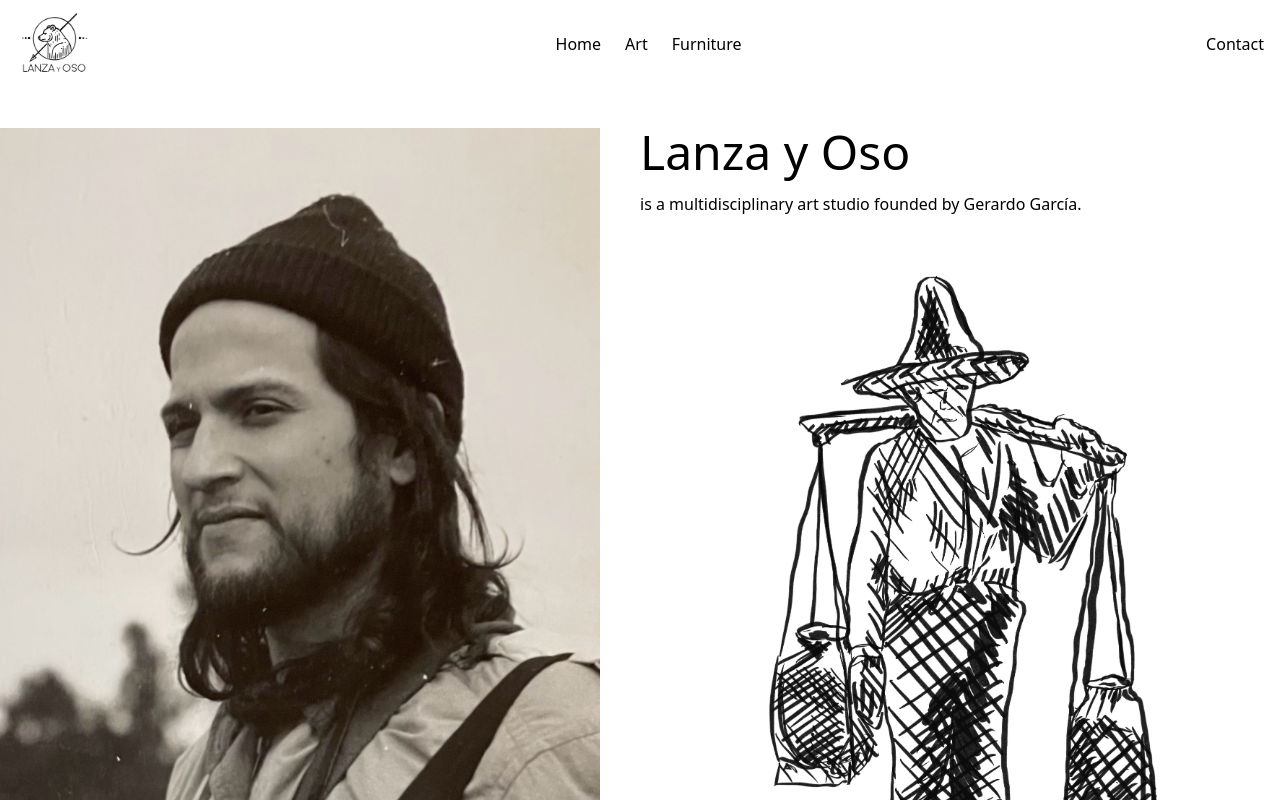
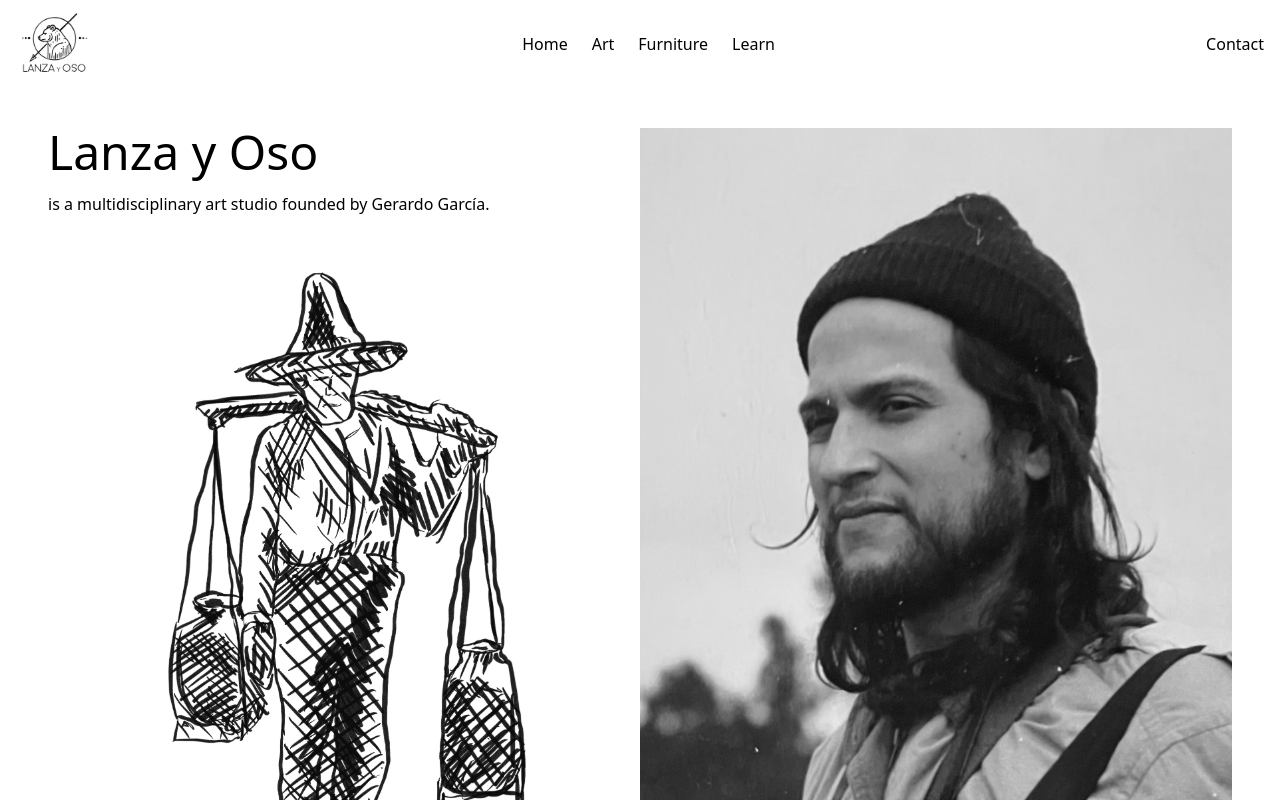
Before and after one commit to gerardojgarcia/lanza_y_oso, a Nuxt app: page / in a window 1280 px wide. Shown: the top 800 px of the page. Built offline with nearby package versions, Linux system fonts and the light colour scheme.

Commit message:
updated hero, created separate component

```diff
--- a/components/Header.vue
+++ b/components/Header.vue
@@ -2,7 +2,7 @@
 
 <template>
     <header
-        class="flex w-full justify-between px-4 items-center p-2 fixed top-0 bg-white"
+        class="flex w-full justify-between px-4 items-center p-2 fixed top-0 bg-white z-10"
     >
         <img
             src="/lanzayoso_logo_small.png"
@@ -13,6 +13,7 @@
             <NuxtLink to="/">Home</NuxtLink>
             <NuxtLink to="/art">Art</NuxtLink>
             <NuxtLink to="/furniture">Furniture</NuxtLink>
+            <NuxtLink to="/learn">Learn</NuxtLink>
         </nav>
         <NuxtLink to="#contact">Contact</NuxtLink>
     </header>
--- /dev/null
+++ b/components/Hero.vue
@@ -0,0 +1,36 @@
+<script setup></script>
+<template>
+    <div>
+        <div class="grid md:grid-cols-2 mt-32 pb-12 px-12">
+            <div class="text-black space-y-4">
+                <h1 class="text-5xl hidden md:block">Lanza y Oso</h1>
+                <p class="px-2 md:px-0 md:w-3/4">
+                    is a multidisciplinary art studio founded by Gerardo García.
+                </p>
+                <NuxtLink to="/art" class="group border-1 border-black">
+                    <NuxtImg
+                        src="/art/cargando_agua.webp"
+                        alt="man carrying water"
+                        sizes=" sm:85vw md:25vw"
+                        class="hover:shadow-lg p-4 duration-300"
+                    />
+                    <p
+                        class="group-hover:opacity-100 md:opacity-0 text-xl transition-opacity duration-300"
+                    >
+                        go to art
+                    </p>
+                </NuxtLink>
+            </div>
+            <div>
+                <NuxtImg
+                    src="/profile_pic_2.png"
+                    alt="Img of Gerardo Garcia"
+                    height="800px"
+                    width="600px"
+                    class="hidden md:block grayscale opacity-75%"
+                />
+                <NuxtImg src="/lanzayoso.png" class="md:hidden" />
+            </div>
+        </div>
+    </div>
+</template>
--- a/pages/index.vue
+++ b/pages/index.vue
@@ -1,34 +1,6 @@
 <script setup></script>
 <template>
-    <div class="grid md:grid-cols-2 mt-32 pb-12">
-        <div>
-            <img
-                src="/profile_pic_2.png"
-                alt="Img of Gerardo Garcia"
-                height="900px"
-                width="600px"
-                class="hidden md:block"
-            />
-            <NuxtImg src="/lanzayoso.png" class="md:hidden" />
-        </div>
-        <div class="text-black space-y-4">
-            <h1 class="text-5xl text-black hidden md:block">Lanza y Oso</h1>
-            <p class="px-2 md:px-0 md:w-3/4">
-                is a multidisciplinary art studio founded by Gerardo García.
-            </p>
-            <NuxtLink to="/art" class="group">
-                <NuxtImg
-                    src="/art/cargando_agua.webp"
-                    alt="man carrying water"
-                    sizes=" sm:85vw md:35vw"
-                    class="hover:shadow-lg p-4 duration-300"
-                />
-                <p
-                    class="group-hover:opacity-100 md:opacity-0 text-xl transition-opacity duration-300"
-                >
-                    go to art
-                </p>
-            </NuxtLink>
-        </div>
+    <div>
+        <Hero />
     </div>
 </template>
--- /dev/null
+++ b/pages/learn.vue
@@ -0,0 +1,7 @@
+<script setup></script>
+<template>
+    <div class="mt-32">
+        <h1>Take a class today</h1>
+        <p>private instruction available</p>
+    </div>
+</template>
```
Also changed, not shown: 1 other file (tests, documents, lock files or other folders).
